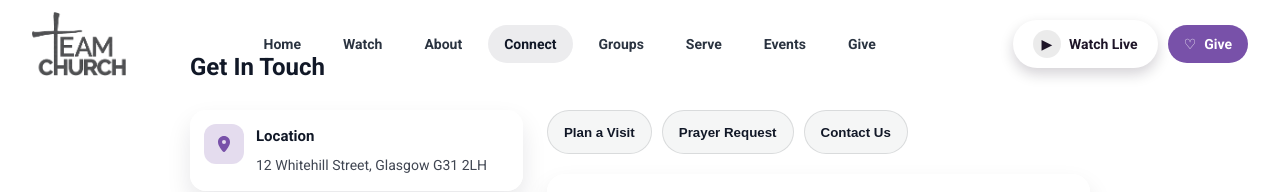
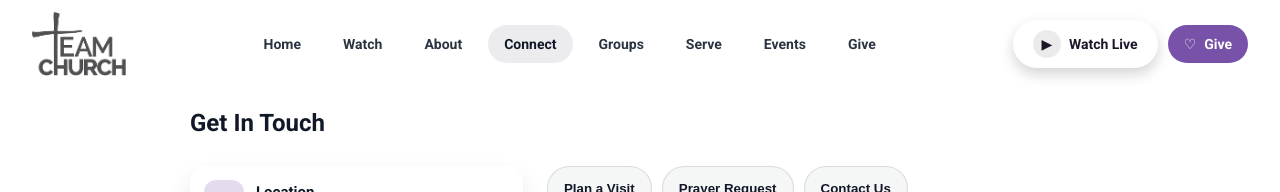
Before and after one commit to NateThunder/TEAM-Church-Glasgow, a React (Vite) app: page /connect in a window 1280 px wide. Shown: the top 192 px of the page. Built offline with nearby package versions, Linux system fonts and the light colour scheme.

Commit message:
update text format

```diff
--- a/src/App.css
+++ b/src/App.css
@@ -590,7 +590,12 @@ body {
   .video-hero {
     height: 60vh;
     min-height: 360px;
-  }
+
+  .connect-header {
+  margin-top: 96px;
+}
+
+}
 
   .hero-cta {
     bottom: 130px;
@@ -1479,6 +1484,10 @@ body {
   gap: 24px;
 }
 
+.connect-header {
+  margin-top: 56px;
+}
+
 .connect-header h1 {
   margin: 0;
 }
```
